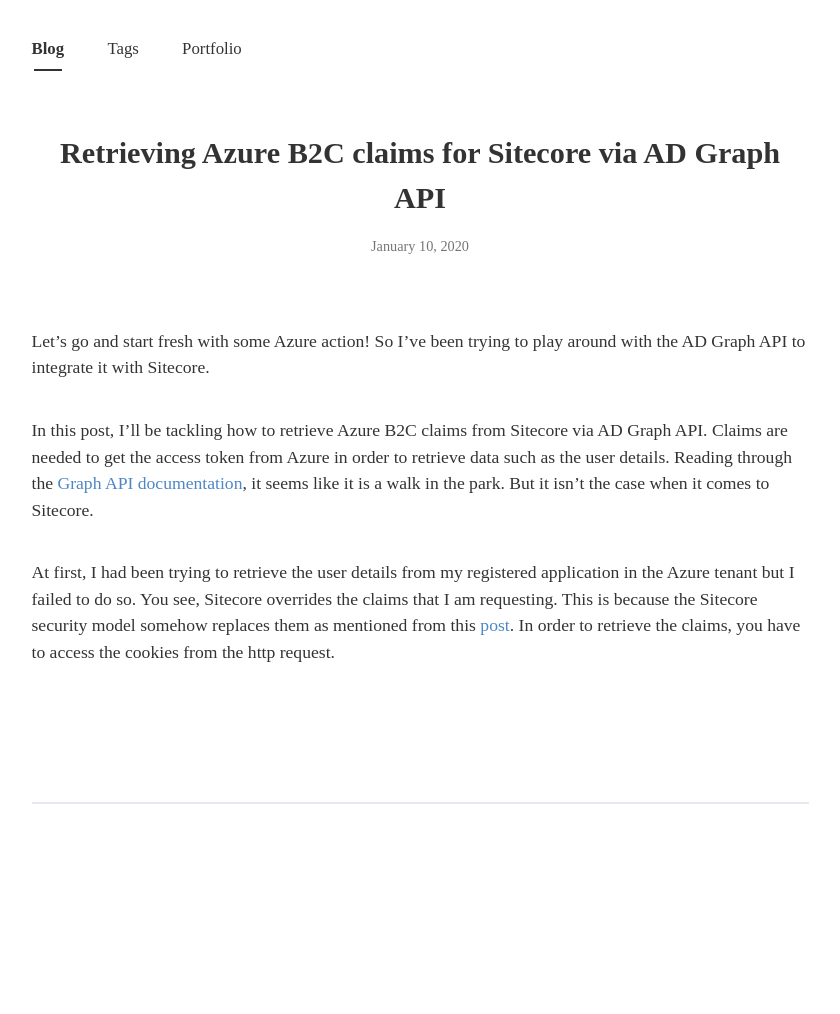
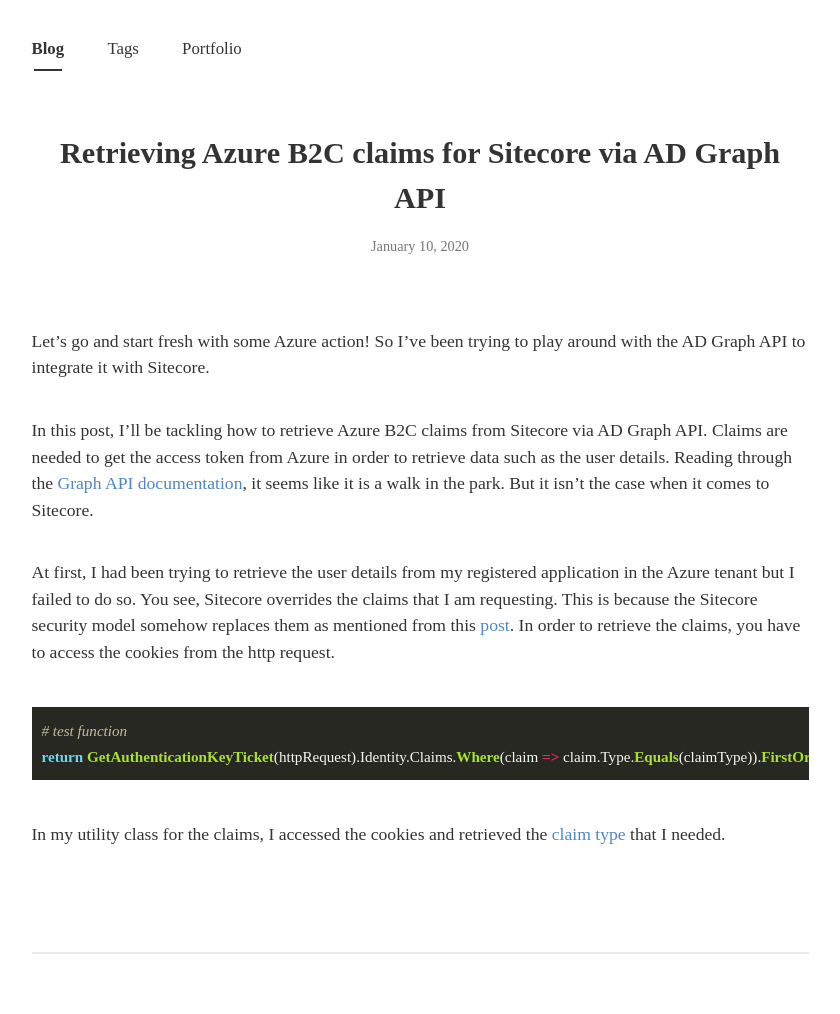
Before and after one commit to bonasfvck/blog, a Jekyll site: the page built from _posts/2020-01-10-retrieving-claims-azure-graph-sitecore.md, in a window 1280 px wide. Shown: the whole page, without its empty margins (220-1060 px from the left). Built offline with Jekyll 4.4.1, drawn with Linux system fonts in a browser that asks for light colours; nearby versions of some CDN libraries; some web fonts are replaced; comment, search, counter and statistics services are not loaded; before the commit the page ends 900 px from its top, so only the background shows below that.

Commit message:
Update 2020-01-10-retrieving-claims-azure-graph-sitecore.md

```diff
--- a/_posts/2020-01-10-retrieving-claims-azure-graph-sitecore.md
+++ b/_posts/2020-01-10-retrieving-claims-azure-graph-sitecore.md
@@ -18,3 +18,12 @@
 At first, I had been trying to retrieve the user details from my registered application in the Azure tenant but I failed to do so. You see, Sitecore overrides the claims that I am requesting. This is because the Sitecore security model somehow replaces them as mentioned from this [post](http://blog.baslijten.com/how-to-add-federated-authentication-with-sitecore-and-owin/). In order to retrieve the claims, you have to access the cookies from the http request.
 
 <br>
+
+{% highlight python %}
+# test function
+return GetAuthenticationKeyTicket(httpRequest).Identity.Claims.Where(claim => claim.Type.Equals(claimType)).FirstOrDefault().Value;
+{% endhighlight %}
+
+<br>
+
+In my utility class for the claims, I accessed the cookies and retrieved the [claim type](https://docs.microsoft.com/bs-latn-ba/azure/architecture/multitenant-identity/claims) that I needed.
```
